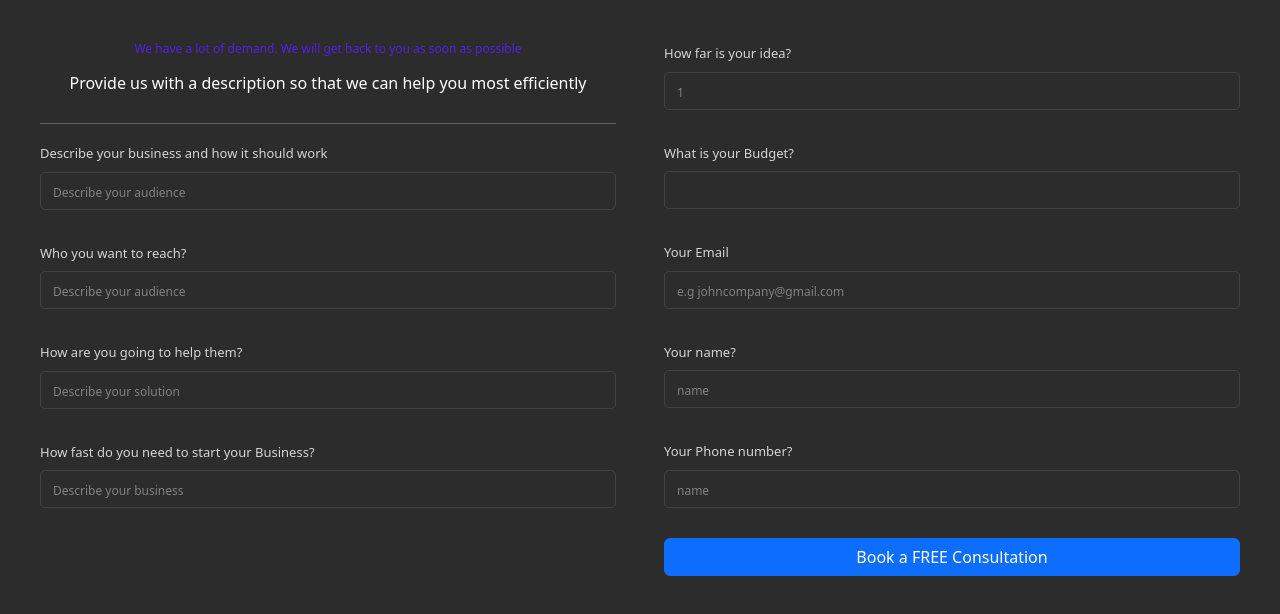
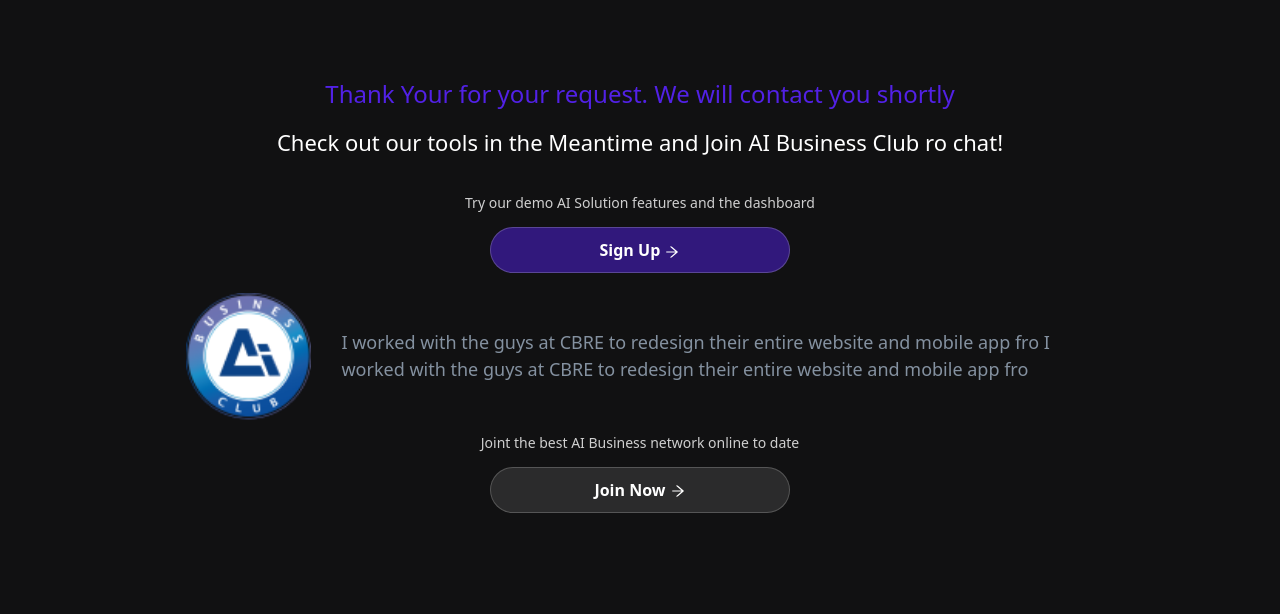
Before and after one commit to bonface221/ai-business, a React (Vite) app: page / in a window 1280 px wide. Shown: the top 614 px of the page. Built offline with nearby package versions, Linux system fonts and the light colour scheme.

Commit message:
added the redirect message component

```diff
--- a/src/App.jsx
+++ b/src/App.jsx
@@ -1,10 +1,10 @@
 import "./App.css";
-import Form from "./components/ConsultingForm/Form";
+import FormRedirect from "./components/FormRedirect/FormRedirect";
 
 function App() {
 	return (
 		<div className="App">
-			<Form />
+			<FormRedirect />
 		</div>
 	);
 }
--- /dev/null
+++ b/src/components/FormRedirect/FormRedirect.jsx
@@ -0,0 +1,40 @@
+import { AiOutlineArrowRight } from "react-icons/ai";
+import Logo from "../../assets/logo.png";
+import "./redirect.css";
+
+function FormRedirect() {
+	return (
+		<div className="redirect">
+			<div className="upper-part text-center">
+				<h3>Thank Your for your request. We will contact you shortly</h3>
+				<h3>
+					Check out our tools in the Meantime and Join AI Business Club ro chat!
+				</h3>
+
+				<div className="redirects">
+					<h4>Try our demo AI Solution features and the dashboard</h4>
+
+					<button className="btn btn1">
+						Sign Up <AiOutlineArrowRight />
+					</button>
+				</div>
+			</div>
+			<div className="logo-text">
+				<img src={Logo} alt="" />
+				<p>
+					I worked with the guys at CBRE to redesign their entire website and
+					mobile app fro I worked with the guys at CBRE to redesign their entire
+					website and mobile app fro
+				</p>
+			</div>
+			<div className="redirects text-center">
+				<h4>Joint the best AI Business network online to date</h4>
+				<button className="btn btn2">
+					Join Now <AiOutlineArrowRight />
+				</button>
+			</div>
+		</div>
+	);
+}
+
+export default FormRedirect;
--- /dev/null
+++ b/src/components/FormRedirect/redirect.css
@@ -0,0 +1,90 @@
+.redirect {
+	overflow: hidden;
+	background-color: #111112;
+	min-height: 100vh;
+	color: white;
+	padding: 80px 100px;
+}
+.upper-part > h3:first-child {
+	font-size: 24px;
+	color: #5221e6;
+	margin-bottom: 20px;
+}
+.upper-part > h3:nth-child(2) {
+	font-size: 22px;
+	color: #ffff;
+	margin-bottom: 40px;
+}
+.redirects h4 {
+	font-size: 14px;
+	margin-bottom: 15px;
+	color: rgba(255, 255, 255, 0.8);
+}
+.redirects button {
+	font-size: 16px;
+	font-weight: bold;
+	color: #fff;
+	border-radius: 50px;
+	border: 1px solid rgba(255, 255, 255, 0.2);
+	padding: 10px 20px;
+	width: 300px;
+}
+.redirects button.btn1 {
+	background-color: rgba(82, 33, 230, 0.5);
+	margin-bottom: 20px;
+}
+.redirects button.btn2 {
+	background-color: rgba(70, 70, 70, 0.5);
+}
+.redirects button.btn1:hover {
+	background-color: rgba(73, 21, 230, 0.5);
+}
+.redirects button.btn2:hover {
+	background-color: rgba(141, 141, 141, 0.5);
+}
+.logo-text {
+	display: flex;
+	justify-content: center;
+	align-items: center;
+	padding: 0 8%;
+}
+.logo-text > p {
+	font-size: 18px;
+	color: #8491a0;
+	margin-left: 30px;
+	/* width: 70%; */
+}
+.logo-text img {
+	width: 130px;
+	height: 142px;
+}
+
+/* Media queries */
+@media screen and (max-width: 909px) {
+	.logo-text {
+		padding: 0 2%;
+	}
+	.redirect {
+		padding: 80px 70px;
+	}
+}
+@media screen and (max-width: 600px) {
+	.logo-text {
+		padding: 0;
+	}
+	.redirect {
+		padding: 60px 40px;
+	}
+}
+@media screen and (max-width: 460px) {
+	.logo-text {
+		padding: 0;
+	}
+	.redirect {
+		padding: 60px 30px;
+	}
+	.logo-text img {
+		width: 100px;
+		height: 120px;
+	}
+}
```
Also changed, not shown: src/components/SignIn/SignIn.jsx (added, +7 -0 lines), src/components/SignIn/sign-in.css (added).
